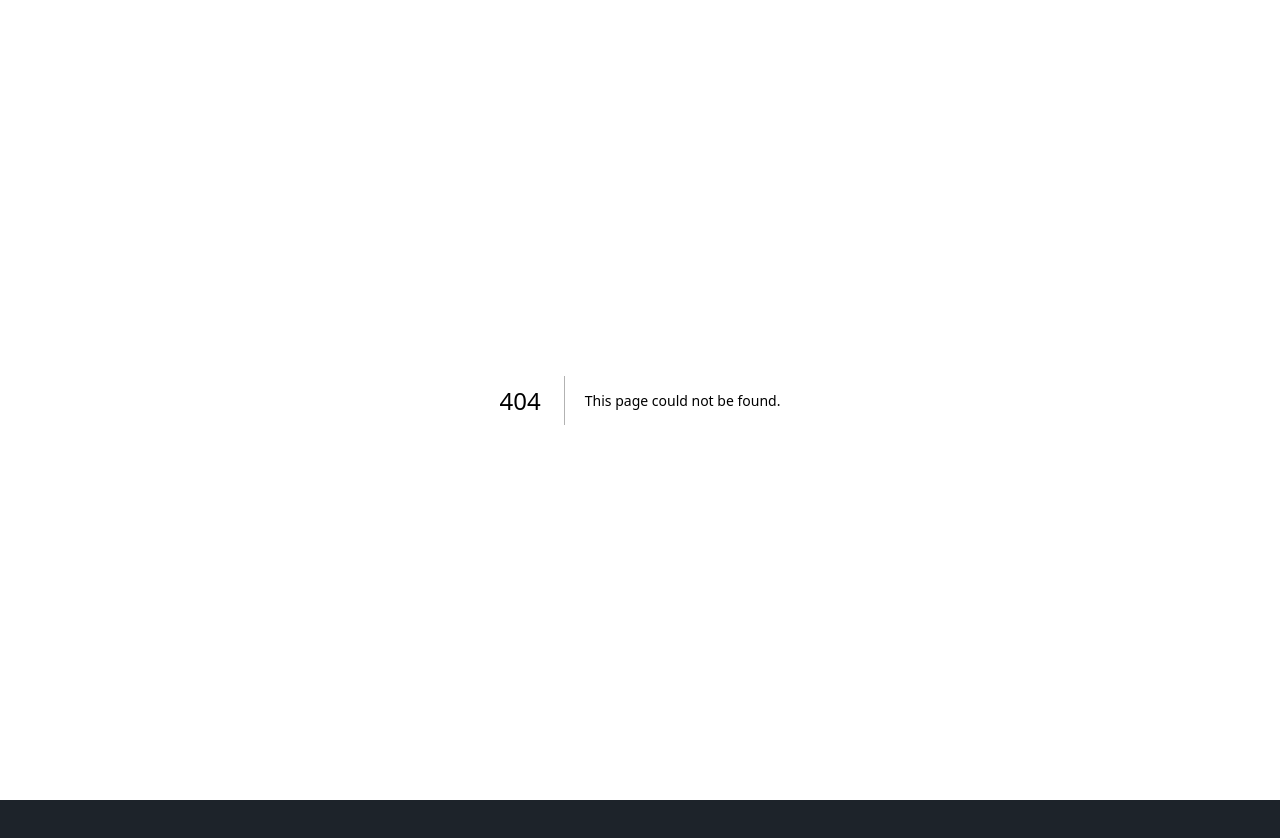
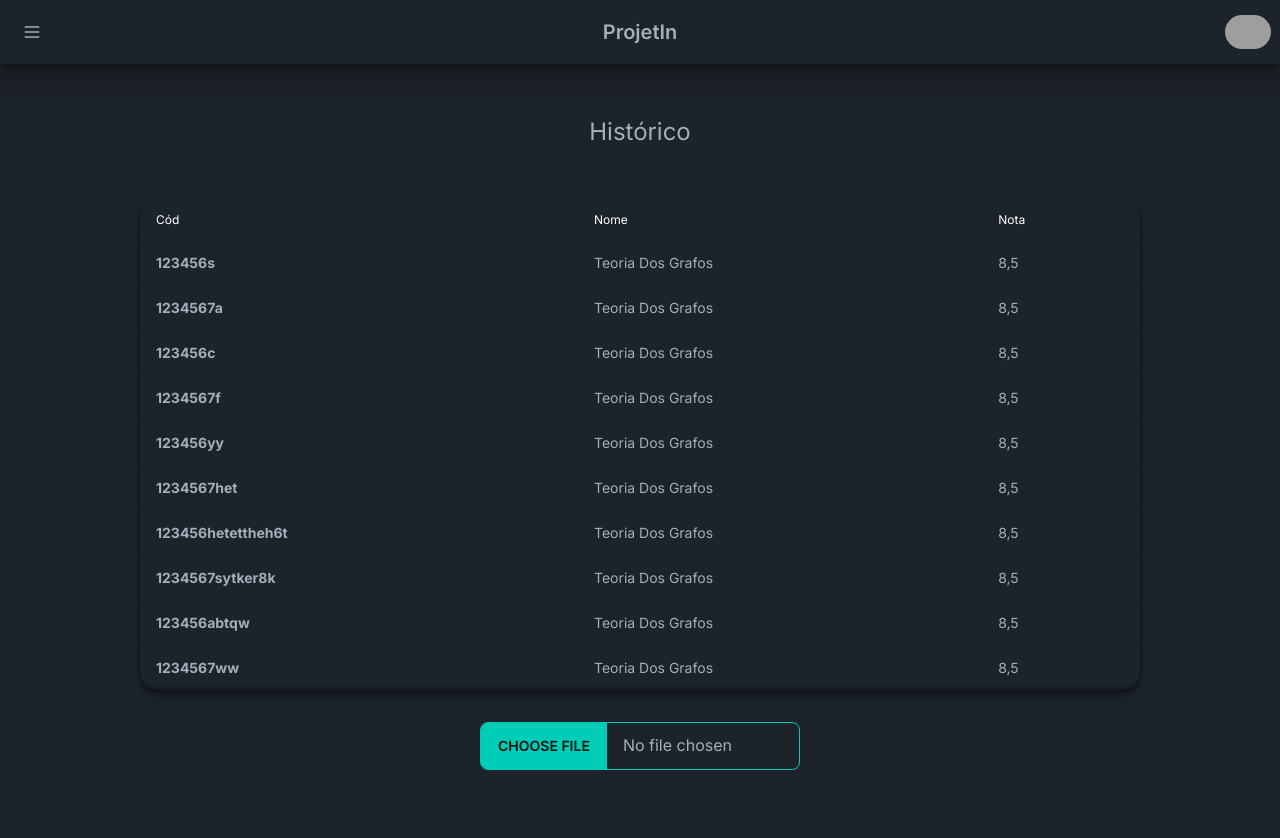
Before and after one commit to ESinco/frontend, a Next.js app: page /student/history in a window 1280 px wide. Before the commit this address had no page. Shown: the top 838 px of the page. Before the commit the page ends 800 px from the top, so only its background shows below. Built offline with nearby package versions, Linux system fonts and the light colour scheme; grey boxes are pictures that could not be loaded.

Commit message:
Refatora: histiry page

```diff
--- a/src/app/(main)/layout.js
+++ b/src/app/(main)/layout.js
@@ -9,10 +9,10 @@ export default function MainAppLayout({ children }) {
     const session = useContext(SessionContext);
 
     // To prevent main app access by unlogged users
-    useEffect(() => {
+/*     useEffect(() => {
         if(session.isLoading) return;
         if(session.isError || !session.data) redirect("/login");
-    }, [session.isLoading])
+    }, [session.isLoading]) */
 
     if(session.isLoading) return <LoadingSpinner />
     return (
--- a/src/app/student/profile/history/page.js
+++ b/src/app/(main)/student/history/page.js
@@ -4,8 +4,8 @@ import "./styles.css";
 
 export default function HistoryPage({ history }) {
   return (
-    <div className="flex justify-center items-center gap-3 flex-col mt-4">
-      <h1>Histórico</h1>
+    <div className="flex justify-center items-center gap-3 flex-col mt-10 w-full p-3 pb-6">
+      <h1 className="mb-10 text-2xl">Histórico</h1>
       <HistoryTable />
       <input
         type="file"
--- a/src/components/HistoryTable.js
+++ b/src/components/HistoryTable.js
@@ -1,54 +1,55 @@
 import { useState } from "react";
 import HistoryTableRow from "./HistoryTableRow";
+import NoDataFound from "./NoDataFound";
 
 const discs = [
   {
-    id: "123456",
+    id: "123456s",
     name: "Teoria Dos Grafos",
     score: "8,5",
   },
   {
-    id: "1234567",
+    id: "1234567a",
     name: "Teoria Dos Grafos",
     score: "8,5",
   },
   {
-    id: "123456",
+    id: "123456c",
     name: "Teoria Dos Grafos",
     score: "8,5",
   },
   {
-    id: "1234567",
+    id: "1234567f",
     name: "Teoria Dos Grafos",
     score: "8,5",
   },
   {
-    id: "123456",
+    id: "123456yy",
     name: "Teoria Dos Grafos",
     score: "8,5",
   },
   {
-    id: "1234567",
+    id: "1234567het",
     name: "Teoria Dos Grafos",
     score: "8,5",
   },
   {
-    id: "123456",
+    id: "123456hetettheh6t",
     name: "Teoria Dos Grafos",
     score: "8,5",
   },
   {
-    id: "1234567",
+    id: "1234567sytker8k",
     name: "Teoria Dos Grafos",
     score: "8,5",
   },
   {
-    id: "123456",
+    id: "123456abtqw",
     name: "Teoria Dos Grafos",
     score: "8,5",
   },
   {
-    id: "1234567",
+    id: "1234567ww",
     name: "Teoria Dos Grafos",
     score: "8,5",
   },
@@ -57,33 +58,9 @@ const discs = [
 export default function HistoryTable() {
   const [history, setHistory] = useState(discs);
 
-  if (history.length === 0) {
+  if (history.length === 0) return <NoDataFound />
   return (
-      <div className="my-10 flex flex-row gap-3 items-center justify-center w-full">
-        <button className="btn btn-square btn-outline">
-          <svg
-            xmlns="http://www.w3.org/2000/svg"
-            className="h-6 w-6"
-            fill="none"
-            viewBox="0 0 24 24"
-            stroke="currentColor"
-          >
-            <path
-              strokeLinecap="round"
-              strokeLinejoin="round"
-              strokeWidth="2"
-              d="M6 18L18 6M6 6l12 12"
-            />
-          </svg>
-        </button>
-        <p>Nenhum dado encontrado</p>
-      </div>
-    );
-  }
-
-  return (
-    <div className="overflow-x-auto w-11/12 bottom-shadow">
-      <table className="table table-xs bg-base-100">
+    <table className="table custom_shadow max-w-[1000px]">
         <thead>
             <tr>
             <th className="text-white font-normal">Cód</th>
@@ -102,6 +79,5 @@ export default function HistoryTable() {
             ))}
         </tbody>
     </table>
-    </div>
   );
 }
--- a/src/components/Navbar.js
+++ b/src/components/Navbar.js
@@ -2,7 +2,7 @@ import Link from "next/link";
 
 export default function Navbar() {
   return (
-    <div className="navbar bg-base-100 flex justify-between fixed top-0 navbar_shadow">
+    <div className="navbar flex justify-between fixed top-0 navbar_shadow">
       <div className="">
         <button className="btn btn-square btn-ghost">
           <svg
--- /dev/null
+++ b/src/components/NoDataFound.js
@@ -0,0 +1,23 @@
+export default function NoDataFound() {
+    return (
+        <div className="flex flex-row gap-3 items-center justify-center w-full">
+          <button className="btn btn-square btn-outline">
+            <svg
+              xmlns="http://www.w3.org/2000/svg"
+              className="h-6 w-6"
+              fill="none"
+              viewBox="0 0 24 24"
+              stroke="currentColor"
+            >
+              <path
+                strokeLinecap="round"
+                strokeLinejoin="round"
+                strokeWidth="2"
+                d="M6 18L18 6M6 6l12 12"
+              />
+            </svg>
+          </button>
+          <p>Nenhum dado encontrado</p>
+        </div>
+      );
+}
--- a/src/contexts/sessionContext.js
+++ b/src/contexts/sessionContext.js
@@ -10,7 +10,6 @@ export function SessionContextProvider({ children }) {
         queryKey: [ "sessions" ],
         queryFn: getStorageData
     })
-    console.log(session.data)
     return (
         <SessionContext.Provider value={{
             ...session
```
Also changed, not shown: src/app/(main)/student/history/styles.css (renamed from src/app/student/profile/history/styles.css). Lines whose indentation alone changed are shown as unchanged.
